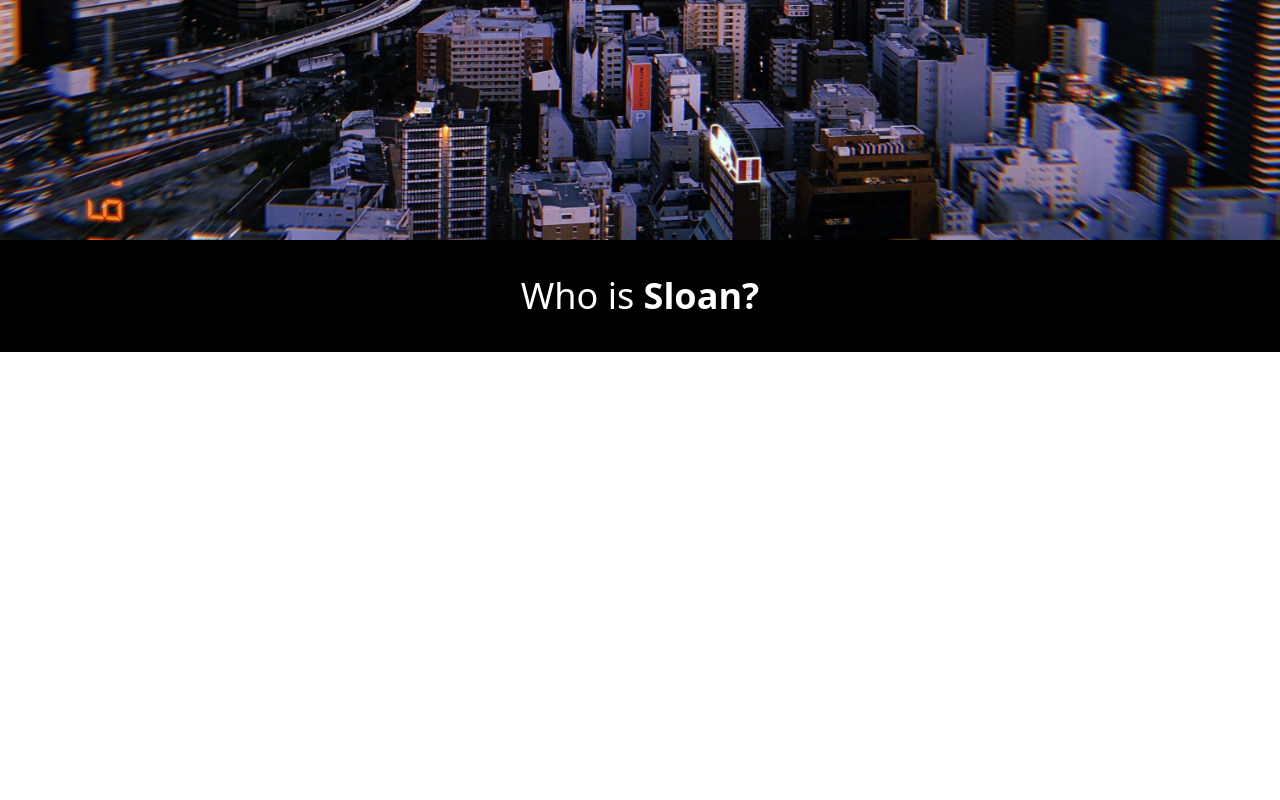
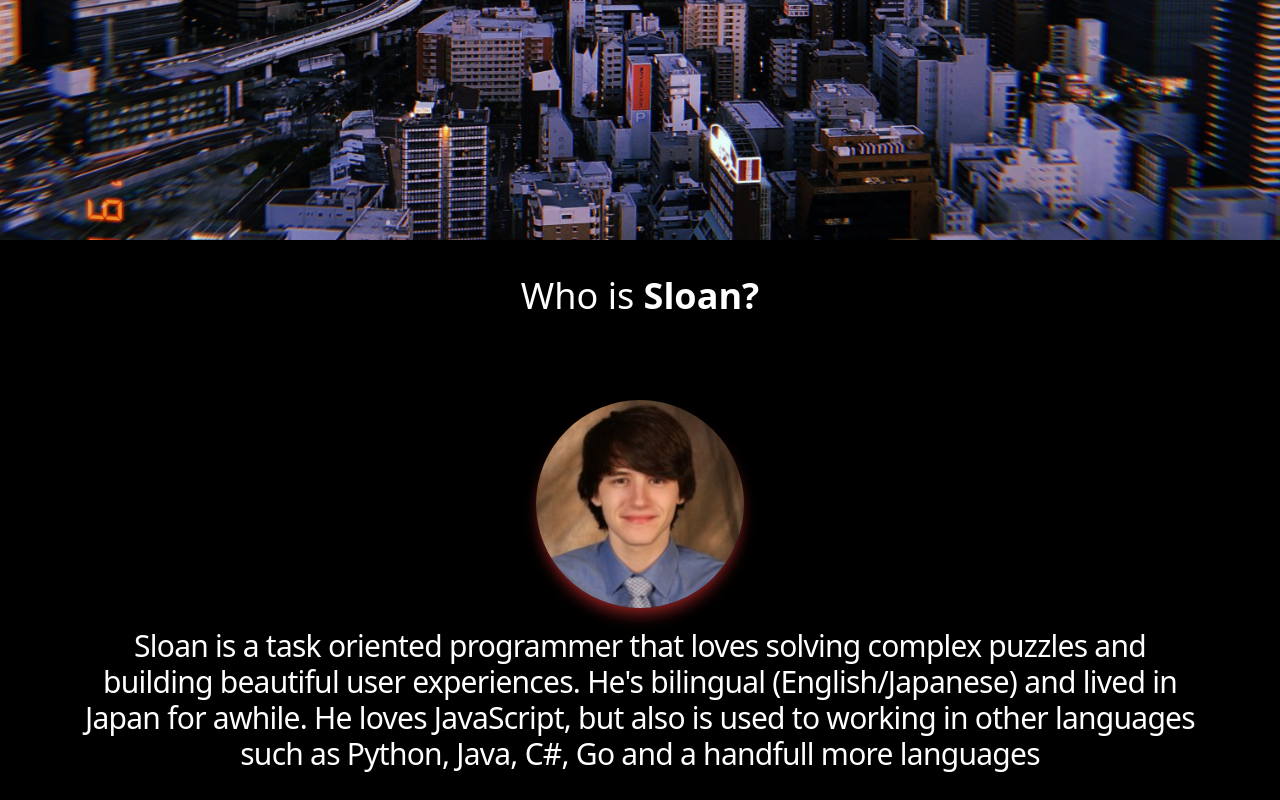
Before and after one commit to Sloansta/sloan-boyce, a React (Create React App) app in the folder portfolio/: page / in a window 1280 px wide. Shown: the part 560-1360 px from the top of the page. Before the commit the page ends 912 px from the top, so only its background shows below. Built offline with nearby package versions, Linux system fonts and the light colour scheme.

Commit message:
added and finished up most of the about section

```diff
--- a/portfolio/public/index.html
+++ b/portfolio/public/index.html
@@ -2,7 +2,6 @@
 <html lang="en">
   <head>
     <meta charset="utf-8" />
-    <link rel="icon" href="%PUBLIC_URL%/favicon.ico" />
     <meta name="viewport" content="width=device-width, initial-scale=1" />
     <meta name="theme-color" content="#000000" />
     <meta
@@ -24,7 +23,7 @@
       work correctly both with client-side routing and a non-root public URL.
       Learn how to configure a non-root public URL by running `npm run build`.
     -->
-    <title>React App</title>
+    <title>Sloan Boyce</title>
   </head>
   <body>
     <noscript>You need to enable JavaScript to run this app.</noscript>
--- a/portfolio/src/components/About.js
+++ b/portfolio/src/components/About.js
@@ -1,7 +1,17 @@
+import headShot from '../assets/img/sloan-pic.jpg';
+
 const About = () => {
     return (
         <div className="flex flex-col bg-black text-white">
             <span className="text-4xl md:justify-start sm:justify-center text-center p-4 m-5">Who is <strong>Sloan?</strong></span>
+            <div className='flex flex-col text-white justify-center text-center p-3 m-4 text-xl tracking-tight snap-center lg:text-3xl place-items-center'>
+                <img className='rounded-full shadow-lg shadow-red-900 justify-center my-5 w-52 h-52' src={headShot} alt='Sloan Boyce'></img>
+                <p className='text-center max-w-prose'>
+                    Sloan is a task oriented programmer that loves solving complex puzzles and building beautiful user experiences.
+                    He's bilingual (English/Japanese) and lived in Japan for awhile.
+                    He loves JavaScript, but also is used to working in other languages such as Python, Java, C#, Go and a handfull more languages
+                </p>
+            </div>
         </div>
     )
 };
--- a/portfolio/src/components/Jumbotron.js
+++ b/portfolio/src/components/Jumbotron.js
@@ -4,7 +4,7 @@ const Jumbotron = () => {
     return (
         <div className="top-0 left-0 min-h-screen flex flex-col items-center justify-center bg-fixed">
             <img
-            className="absolute w-full h-full object-cover"
+            className="absolute w-full h-full object-cover bg-fixed"
             src={Image}
             alt="Osaka"
             />
```
Also changed, not shown: portfolio/src/assets/img/sloan-pic.jpg (added).
